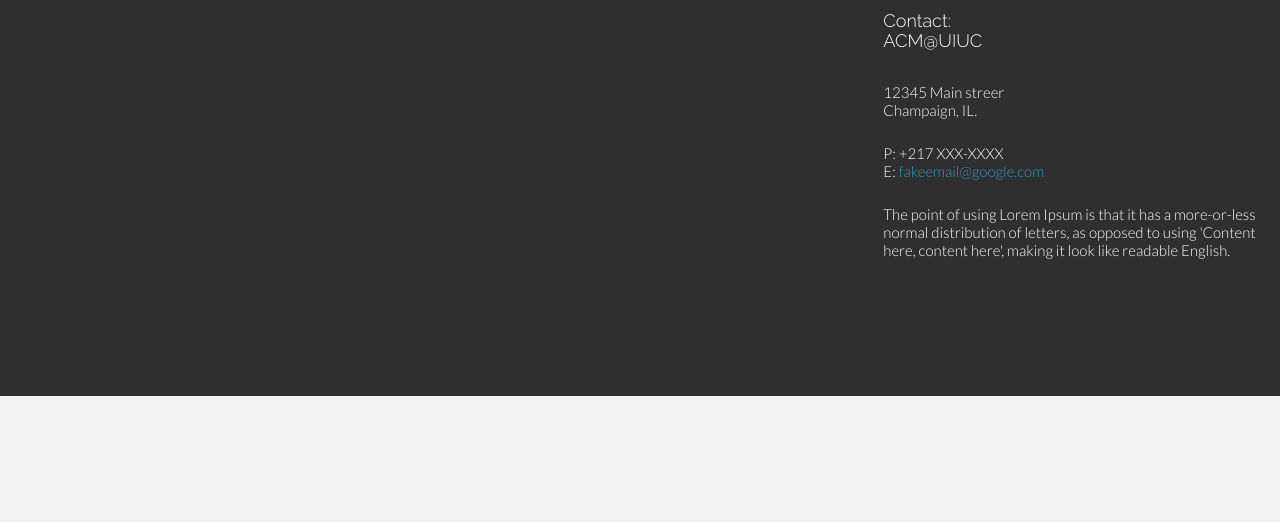
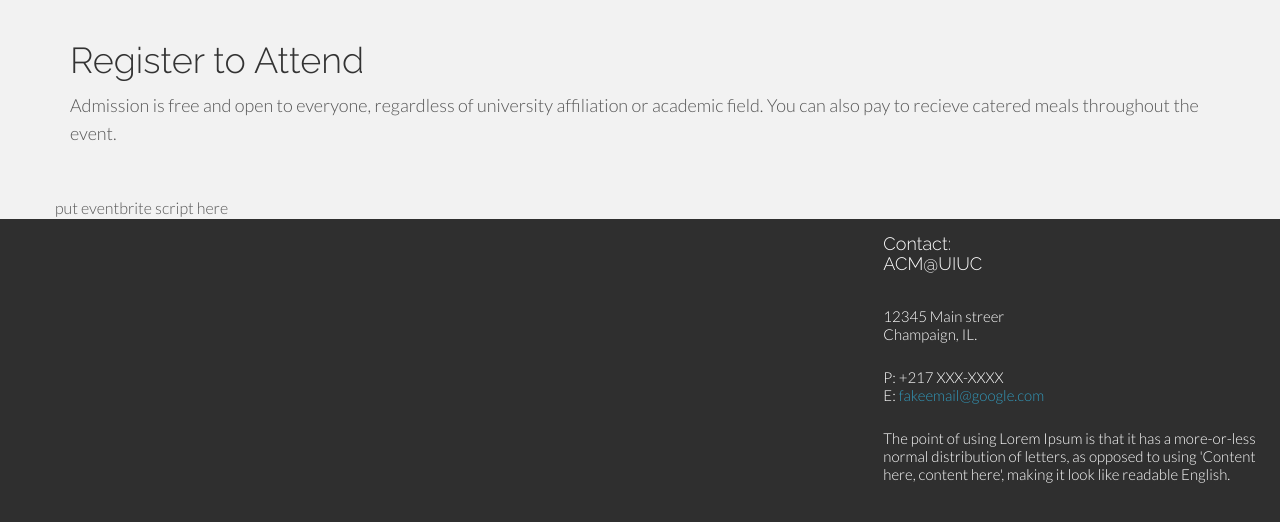
Before and after one commit to ReflectionsProjections/rp2014website, a Jekyll site: the page built from register/index.html, in a window 1280 px wide and 1113 px high, cut to the strip 494-1016 px from the top of the window. Built offline with Jekyll 4.4.1, drawn with Linux system fonts in a browser that asks for light colours; nearby versions of some CDN libraries.

Commit message:
registration page done

```diff
--- a/register/index.html
+++ b/register/index.html
@@ -13,3 +13,17 @@ title: Register
     </div><!-- row -->
   </div><!-- /container -->
 </div>
+
+
+<div class="container">
+  <div class="row mt">
+    <div class="col-lg-12">
+      <h1>Register to Attend</h1>
+      <p>Admission is free and open to everyone, regardless of university affiliation or academic field. You can also pay to recieve catered meals throughout the event.</p>
+    </div>
+
+  </div>
+  <div class="row mt">
+    put eventbrite script here
+  </div>
+</div>
```
Also changed, not shown: css/screen.css, css/styles.css. Lines whose indentation alone changed are shown as unchanged.
